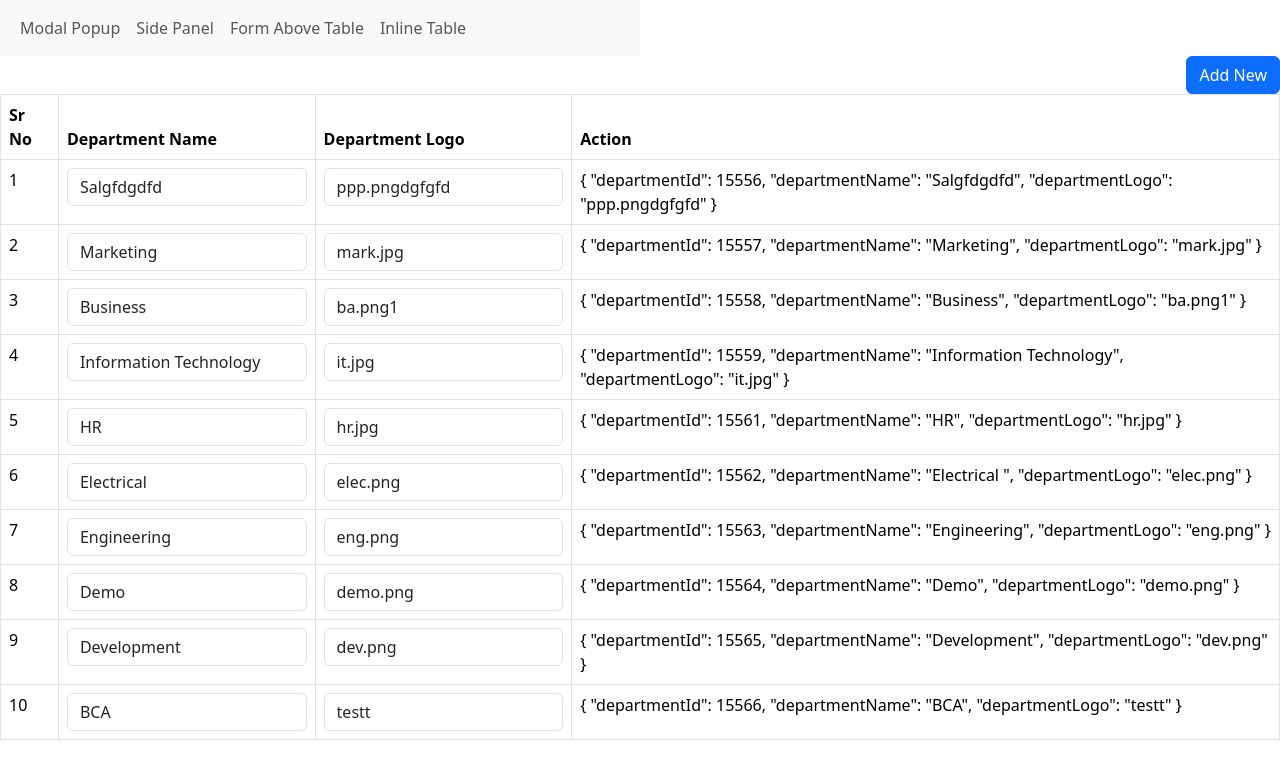
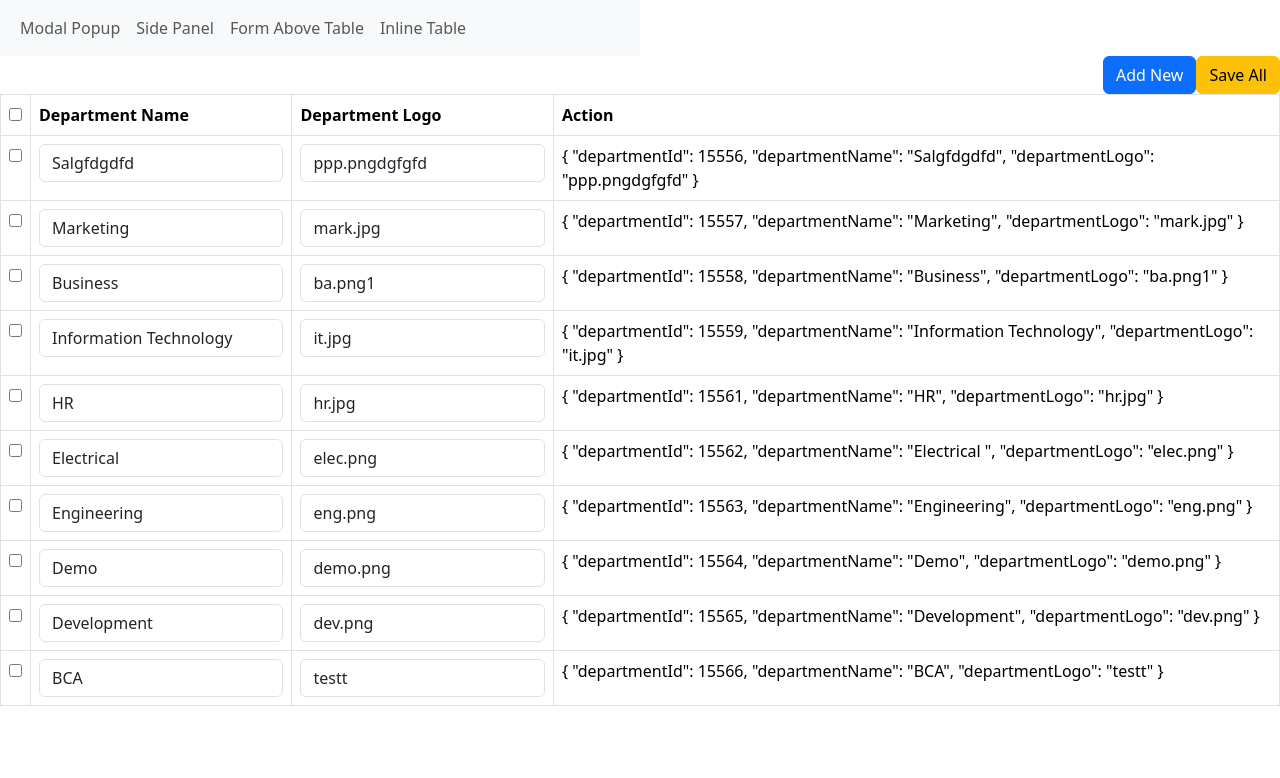
Before and after one commit to Prashant5551/Crud_Angular_Node_Express_Mongo, an Angular app in the folder learning_scenario_based/: page /inline-table-crud in a window 1280 px wide. Shown: the top 778 px of the page. Built offline with nearby package versions, Linux system fonts and the light colour scheme.

Commit message:
check/select all code added

```diff
--- a/learning_scenario_based/src/app/pages/inline-table-crud/inline-table-crud.html
+++ b/learning_scenario_based/src/app/pages/inline-table-crud/inline-table-crud.html
@@ -1,6 +1,7 @@
 <div class="row">
     <div class="col-12 text-end">
-        <button class="btn btn-primary">Add New</button>
+        <button class="btn btn-primary" (click)="onAddNew()">Add New</button>
+        <button class="btn btn-warning" (click)="onSaveAll()">Save All</button>
     </div>
 </div>
 
@@ -9,7 +10,7 @@
         <table class="table table-bordered">
             <thead>
                 <tr>
-                    <th>Sr No</th>
+                    <th> <input type="checkbox" (change)="SelectAll($event)"></th>
                     <th>Department Name</th>
                     <th>Department Logo</th>
                     <th>Action</th>
@@ -18,9 +19,15 @@
             <tbody>
                 @for (item of deptList(); track $index) {
                 <tr>
-                    <td>{{ $index +1 }}</td>
-                    <td><input type="text" class="form-control" [(ngModel)]="item.departmentName" placeholder="Name"> </td>
-                    <td><input type="text" class="form-control" [(ngModel)]="item.departmentLogo" placeholder="Logo"> </td>
+                    <td>
+                        <!-- {{ $index +1 }} -->
+                        <input type="checkbox" [checked]="getCheckedStatus(item.departmentId)"
+                            (change)="addCheckedItem($event,item.departmentId)">
+                    </td>
+                    <td><input type="text" class="form-control" [(ngModel)]="item.departmentName" placeholder="Name">
+                    </td>
+                    <td><input type="text" class="form-control" [(ngModel)]="item.departmentLogo" placeholder="Logo">
+                    </td>
                     <td>{{ item | json}}</td>
                 </tr>
                 }
--- a/learning_scenario_based/src/app/pages/inline-table-crud/inline-table-crud.ts
+++ b/learning_scenario_based/src/app/pages/inline-table-crud/inline-table-crud.ts
@@ -4,7 +4,7 @@ import { FormsModule } from '@angular/forms';
 
 @Component({
   selector: 'app-inline-table-crud',
-  imports: [FormsModule,JsonPipe],
+  imports: [FormsModule, JsonPipe],
   templateUrl: './inline-table-crud.html',
   styleUrl: './inline-table-crud.css',
 })
@@ -61,4 +61,45 @@ export class InlineTableCrud {
       "departmentLogo": "testt"
     }
   ])
+
+  checkedIdsList = signal<number[]>([]);
+
+  onAddNew() {
+    const newObj = {
+      "departmentId": 0,
+      "departmentName": "",
+      "departmentLogo": ""
+    };
+    this.deptList.update(oldData => [newObj, ...oldData]);
+  }
+
+  onSaveAll() {
+    const data = this.deptList();
+    debugger;
+  }
+
+  addCheckedItem(event: any, id: number) {
+    debugger;
+    if (event.target.checked) {
+      this.checkedIdsList.update(oldList => [...oldList, id]);
+    } else {
+      const elementIndex = this.checkedIdsList().findIndex(m => m === id);
+      this.checkedIdsList().splice(elementIndex, 1);
+    }
+  }
+
+  SelectAll(event: any) {
+    if (event.target.checked) {
+      this.deptList().forEach((element: any) => {
+        this.checkedIdsList.update(oldList => [...oldList, element.departmentId])
+      });
+    } else {
+      this.checkedIdsList.set([]);
+    }
+  }
+
+  getCheckedStatus(id: number) {
+    return this.checkedIdsList().includes(id);
+  }
+
 }
```
